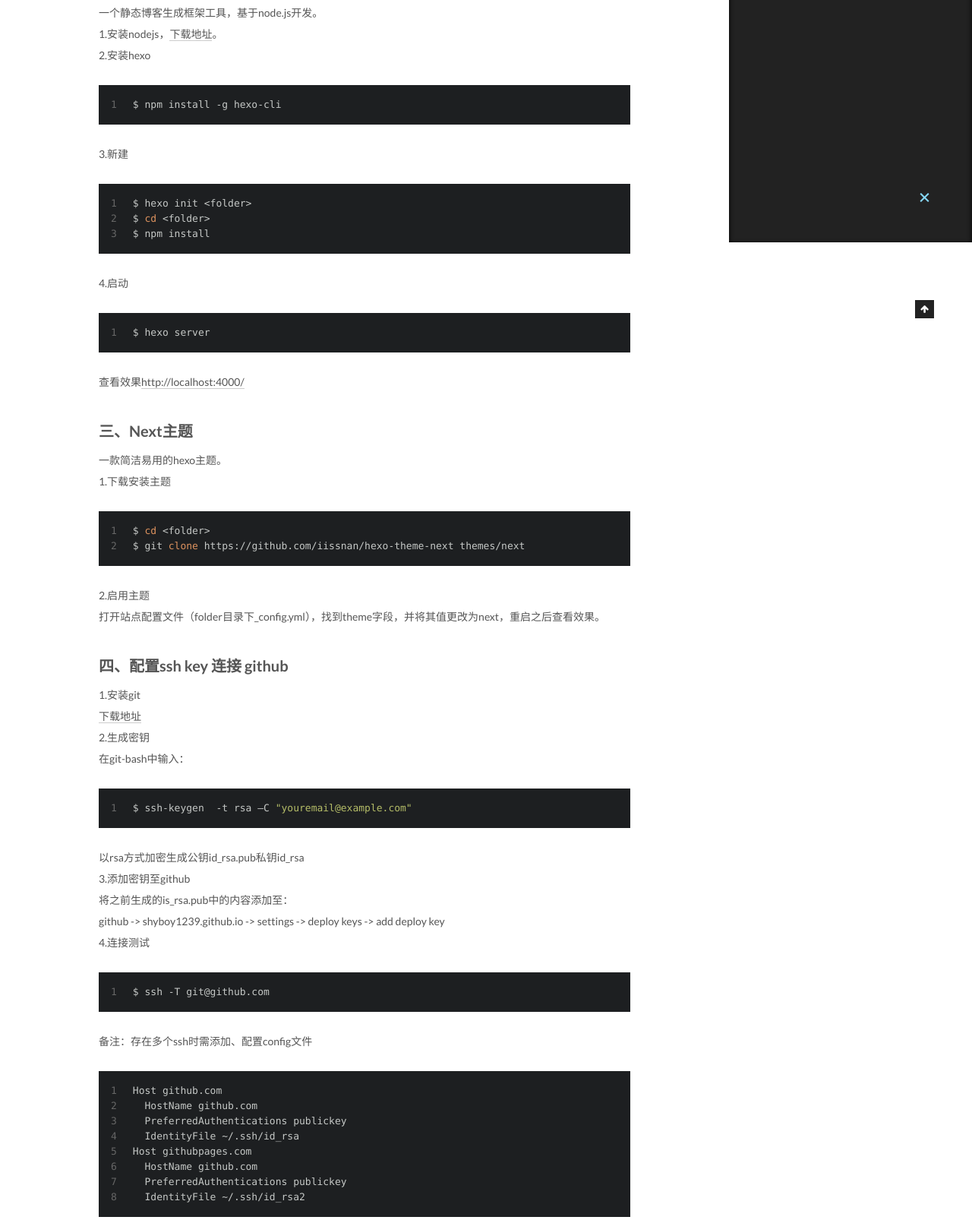
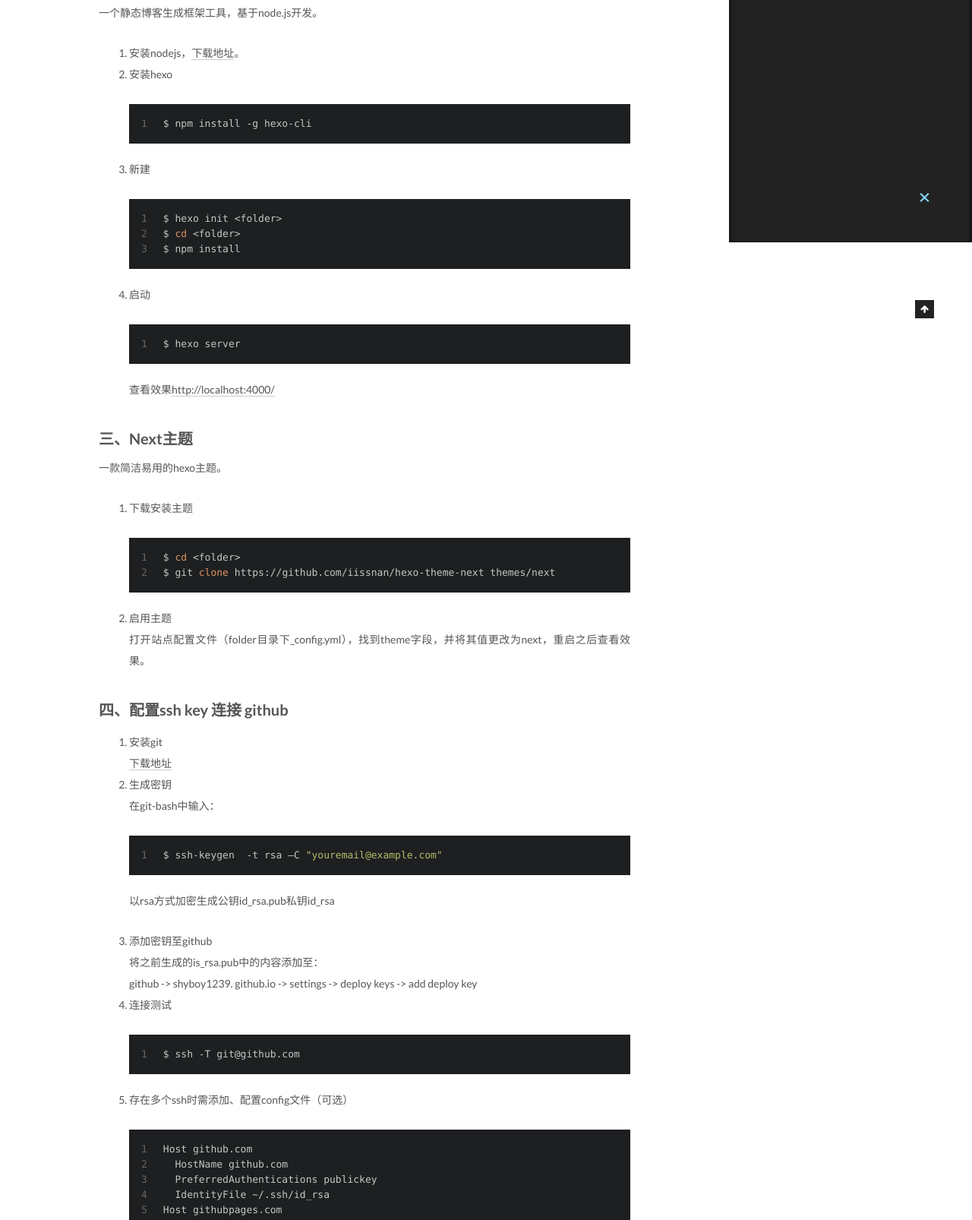
Before and after one commit to shyboy1239/blog, a plain HTML site: page 2016/08/10/github-pages-hexo-next-搭建个人博客/index.html in a window 1280 px wide. Shown: the part 481-2087 px from the top of the page at 76% size. Drawn offline with Linux system fonts and the light colour scheme; a script that the page names is missing.

Commit message:
Site updated: 2016-08-11 15:22:50

```diff
--- a/2016/08/10/github-pages-hexo-next-搭建个人博客/index.html
+++ b/2016/08/10/github-pages-hexo-next-搭建个人博客/index.html
@@ -90,7 +90,7 @@
 <meta property="og:url" content="http://yoursite.com/2016/08/10/github-pages-hexo-next-搭建个人博客/index.html">
 <meta property="og:site_name" content="Shy's Blog">
 <meta property="og:description" content="一、github pages搭建个人博客一般需要购买域名和空间，github pages为我们提供了这两样东西，而且是免费的，相关介绍和使用方法参考这里 github pages。">
-<meta property="og:updated_time" content="2016-08-11T02:32:07.466Z">
+<meta property="og:updated_time" content="2016-08-11T07:16:24.183Z">
 <meta name="twitter:card" content="summary">
 <meta name="twitter:title" content="windows下github pages + hexo next 搭建个人博客">
 <meta name="twitter:description" content="一、github pages搭建个人博客一般需要购买域名和空间，github pages为我们提供了这两样东西，而且是免费的，相关介绍和使用方法参考这里 github pages。">
@@ -279,19 +279,57 @@
 
 
         <h3 id="一、github-pages"><a href="#一、github-pages" class="headerlink" title="一、github pages"></a>一、github pages</h3><p>搭建个人博客一般需要购买域名和空间，github pages为我们提供了这两样东西，而且是免费的，相关介绍和使用方法参考这里 <a href="https://pages.github.com/" target="_blank" rel="external">github pages</a>。<a id="more"></a></p>
-<h3 id="二、Hexo"><a href="#二、Hexo" class="headerlink" title="二、Hexo"></a>二、Hexo</h3><p>一个静态博客生成框架工具，基于node.js开发。<br>1.安装nodejs，<a href="https://nodejs.org/en/download/" target="_blank" rel="external">下载地址</a>。<br>2.安装hexo<br><figure class="highlight bash"><table><tr><td class="gutter"><pre><div class="line">1</div></pre></td><td class="code"><pre><div class="line">$ npm install -g hexo-cli</div></pre></td></tr></table></figure></p>
-<p>3.新建<br><figure class="highlight bash"><table><tr><td class="gutter"><pre><div class="line">1</div><div class="line">2</div><div class="line">3</div></pre></td><td class="code"><pre><div class="line">$ hexo init &lt;folder&gt;</div><div class="line">$ <span class="built_in">cd</span> &lt;folder&gt;</div><div class="line">$ npm install</div></pre></td></tr></table></figure></p>
-<p>4.启动<br><figure class="highlight bash"><table><tr><td class="gutter"><pre><div class="line">1</div></pre></td><td class="code"><pre><div class="line">$ hexo server</div></pre></td></tr></table></figure></p>
+<h3 id="二、Hexo"><a href="#二、Hexo" class="headerlink" title="二、Hexo"></a>二、Hexo</h3><p>一个静态博客生成框架工具，基于node.js开发。</p>
+<ol>
+<li>安装nodejs，<a href="https://nodejs.org/en/download/" target="_blank" rel="external">下载地址</a>。</li>
+<li><p>安装hexo</p>
+<figure class="highlight bash"><table><tr><td class="gutter"><pre><div class="line">1</div></pre></td><td class="code"><pre><div class="line">$ npm install -g hexo-cli</div></pre></td></tr></table></figure>
+</li>
+<li><p>新建</p>
+<figure class="highlight bash"><table><tr><td class="gutter"><pre><div class="line">1</div><div class="line">2</div><div class="line">3</div></pre></td><td class="code"><pre><div class="line">$ hexo init &lt;folder&gt;</div><div class="line">$ <span class="built_in">cd</span> &lt;folder&gt;</div><div class="line">$ npm install</div></pre></td></tr></table></figure>
+</li>
+<li><p>启动</p>
+<figure class="highlight bash"><table><tr><td class="gutter"><pre><div class="line">1</div></pre></td><td class="code"><pre><div class="line">$ hexo server</div></pre></td></tr></table></figure>
 <p>查看效果<a href="http://localhost:4000/" target="_blank" rel="external">http://localhost:4000/</a></p>
-<h3 id="三、Next主题"><a href="#三、Next主题" class="headerlink" title="三、Next主题"></a>三、Next主题</h3><p>一款简洁易用的hexo主题。<br>1.下载安装主题<br><figure class="highlight bash"><table><tr><td class="gutter"><pre><div class="line">1</div><div class="line">2</div></pre></td><td class="code"><pre><div class="line">$ <span class="built_in">cd</span> &lt;folder&gt;</div><div class="line">$ git <span class="built_in">clone</span> https://github.com/iissnan/hexo-theme-next themes/next</div></pre></td></tr></table></figure></p>
-<p>2.启用主题<br>打开站点配置文件（folder目录下_config.yml），找到theme字段，并将其值更改为next，重启之后查看效果。</p>
-<h3 id="四、配置ssh-key-连接-github"><a href="#四、配置ssh-key-连接-github" class="headerlink" title="四、配置ssh key 连接 github"></a>四、配置ssh key 连接 github</h3><p>1.安装git<br><a href="https://git-scm.com/download" target="_blank" rel="external">下载地址</a><br>2.生成密钥<br>在git-bash中输入：<br><figure class="highlight bash"><table><tr><td class="gutter"><pre><div class="line">1</div></pre></td><td class="code"><pre><div class="line">$ ssh-keygen  -t rsa –C <span class="string">"youremail@example.com"</span></div></pre></td></tr></table></figure></p>
-<p>以rsa方式加密生成公钥id_rsa.pub私钥id_rsa<br>3.添加密钥至github<br>将之前生成的is_rsa.pub中的内容添加至：<br>github -&gt; shyboy1239.github.io -&gt; settings -&gt; deploy keys -&gt; add deploy key<br>4.连接测试<br><figure class="highlight bash"><table><tr><td class="gutter"><pre><div class="line">1</div></pre></td><td class="code"><pre><div class="line">$ ssh -T git@github.com</div></pre></td></tr></table></figure></p>
-<p>备注：存在多个ssh时需添加、配置config文件<br><figure class="highlight bash"><table><tr><td class="gutter"><pre><div class="line">1</div><div class="line">2</div><div class="line">3</div><div class="line">4</div><div class="line">5</div><div class="line">6</div><div class="line">7</div><div class="line">8</div></pre></td><td class="code"><pre><div class="line">Host github.com</div><div class="line">  HostName github.com</div><div class="line">  PreferredAuthentications publickey</div><div class="line">  IdentityFile ~/.ssh/id_rsa</div><div class="line">Host githubpages.com</div><div class="line">  HostName github.com</div><div class="line">  PreferredAuthentications publickey</div><div class="line">  IdentityFile ~/.ssh/id_rsa2</div></pre></td></tr></table></figure></p>
-<h3 id="五、部署至github"><a href="#五、部署至github" class="headerlink" title="五、部署至github"></a>五、部署至github</h3><p>1.安装hexo-deployer-git<br><figure class="highlight bash"><table><tr><td class="gutter"><pre><div class="line">1</div></pre></td><td class="code"><pre><div class="line">$ npm install hexo-deployer-git --save</div></pre></td></tr></table></figure></p>
-<p>2.配置deploy<br>打开站点配置文件（folder目录下_config.yml）,找到deploy字段，设置如下：<br><figure class="highlight bash"><table><tr><td class="gutter"><pre><div class="line">1</div><div class="line">2</div><div class="line">3</div><div class="line">4</div></pre></td><td class="code"><pre><div class="line">deploy:</div><div class="line">  <span class="built_in">type</span>: git</div><div class="line">  repo: git@githubpages.com:shyboy1239/shyboy1239.github.io.git</div><div class="line">  branch: master</div></pre></td></tr></table></figure></p>
-<p>备注：因为本地存在多个ssh key,githubpages.com是之前为了进行区分而配置的别名<br>3.生成<br><figure class="highlight bash"><table><tr><td class="gutter"><pre><div class="line">1</div></pre></td><td class="code"><pre><div class="line">$ hexo generate</div></pre></td></tr></table></figure></p>
-<p>4.部署<br><figure class="highlight bash"><table><tr><td class="gutter"><pre><div class="line">1</div></pre></td><td class="code"><pre><div class="line">$ hexo deploy</div></pre></td></tr></table></figure></p>
+</li>
+</ol>
+<h3 id="三、Next主题"><a href="#三、Next主题" class="headerlink" title="三、Next主题"></a>三、Next主题</h3><p>一款简洁易用的hexo主题。</p>
+<ol>
+<li><p>下载安装主题</p>
+<figure class="highlight bash"><table><tr><td class="gutter"><pre><div class="line">1</div><div class="line">2</div></pre></td><td class="code"><pre><div class="line">$ <span class="built_in">cd</span> &lt;folder&gt;</div><div class="line">$ git <span class="built_in">clone</span> https://github.com/iissnan/hexo-theme-next themes/next</div></pre></td></tr></table></figure>
+</li>
+<li><p>启用主题<br>打开站点配置文件（folder目录下_config.yml），找到theme字段，并将其值更改为next，重启之后查看效果。</p>
+</li>
+</ol>
+<h3 id="四、配置ssh-key-连接-github"><a href="#四、配置ssh-key-连接-github" class="headerlink" title="四、配置ssh key 连接 github"></a>四、配置ssh key 连接 github</h3><ol>
+<li>安装git<br><a href="https://git-scm.com/download" target="_blank" rel="external">下载地址</a></li>
+<li><p>生成密钥<br>在git-bash中输入：</p>
+<figure class="highlight bash"><table><tr><td class="gutter"><pre><div class="line">1</div></pre></td><td class="code"><pre><div class="line">$ ssh-keygen  -t rsa –C <span class="string">"youremail@example.com"</span></div></pre></td></tr></table></figure>
+<p>以rsa方式加密生成公钥id_rsa.pub私钥id_rsa</p>
+</li>
+<li>添加密钥至github<br>将之前生成的is_rsa.pub中的内容添加至：<br>github -&gt; shyboy1239. github.io -&gt; settings -&gt; deploy keys -&gt; add deploy key</li>
+<li><p>连接测试</p>
+<figure class="highlight bash"><table><tr><td class="gutter"><pre><div class="line">1</div></pre></td><td class="code"><pre><div class="line">$ ssh -T git@github.com</div></pre></td></tr></table></figure>
+</li>
+<li><p>存在多个ssh时需添加、配置config文件（可选）</p>
+<figure class="highlight bash"><table><tr><td class="gutter"><pre><div class="line">1</div><div class="line">2</div><div class="line">3</div><div class="line">4</div><div class="line">5</div><div class="line">6</div><div class="line">7</div><div class="line">8</div></pre></td><td class="code"><pre><div class="line">Host github.com</div><div class="line">  HostName github.com</div><div class="line">  PreferredAuthentications publickey</div><div class="line">  IdentityFile ~/.ssh/id_rsa</div><div class="line">Host githubpages.com</div><div class="line">  HostName github.com</div><div class="line">  PreferredAuthentications publickey</div><div class="line">  IdentityFile ~/.ssh/id_rsa2</div></pre></td></tr></table></figure>
+</li>
+</ol>
+<h3 id="五、部署至github"><a href="#五、部署至github" class="headerlink" title="五、部署至github"></a>五、部署至github</h3><ol>
+<li><p>安装hexo-deployer-git</p>
+<figure class="highlight bash"><table><tr><td class="gutter"><pre><div class="line">1</div></pre></td><td class="code"><pre><div class="line">$ npm install hexo-deployer-git --save</div></pre></td></tr></table></figure>
+</li>
+<li><p>配置deploy<br>打开站点配置文件（folder目录下_config.yml）,找到deploy字段，设置如下：</p>
+<figure class="highlight bash"><table><tr><td class="gutter"><pre><div class="line">1</div><div class="line">2</div><div class="line">3</div><div class="line">4</div></pre></td><td class="code"><pre><div class="line">deploy:</div><div class="line">  <span class="built_in">type</span>: git</div><div class="line">  repo: git@githubpages.com:shyboy1239/shyboy1239. github.io.git</div><div class="line">  branch: master</div></pre></td></tr></table></figure>
+<p><em>备注：因为本地存在多个ssh key,githubpages.com是之前为了进行区分而配置的别名</em></p>
+</li>
+<li><p>生成</p>
+<figure class="highlight bash"><table><tr><td class="gutter"><pre><div class="line">1</div></pre></td><td class="code"><pre><div class="line">$ hexo generate</div></pre></td></tr></table></figure>
+</li>
+<li><p>部署</p>
+<figure class="highlight bash"><table><tr><td class="gutter"><pre><div class="line">1</div></pre></td><td class="code"><pre><div class="line">$ hexo deploy</div></pre></td></tr></table></figure>
+</li>
+</ol>
 <h3 id="六、结语"><a href="#六、结语" class="headerlink" title="六、结语"></a>六、结语</h3><p>最后，一个基本的个人博客就搭建好了！~</p>
 
 
--- a/css/main.css
+++ b/css/main.css
@@ -1548,7 +1548,7 @@
   width: 4px;
   height: 4px;
   border-radius: 50%;
-  background: #b333b3;
+  background: #703e7f;
 }
 .links-of-blogroll {
   font-size: 13px;
```
